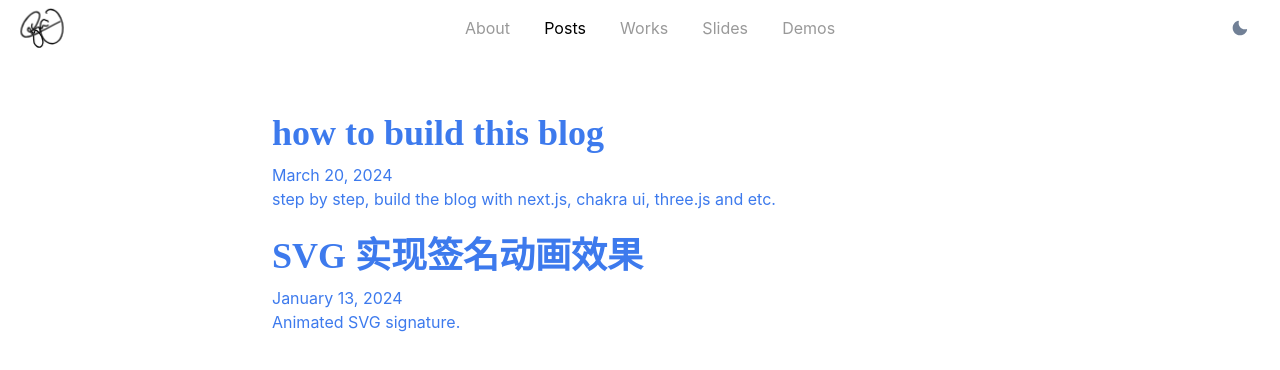
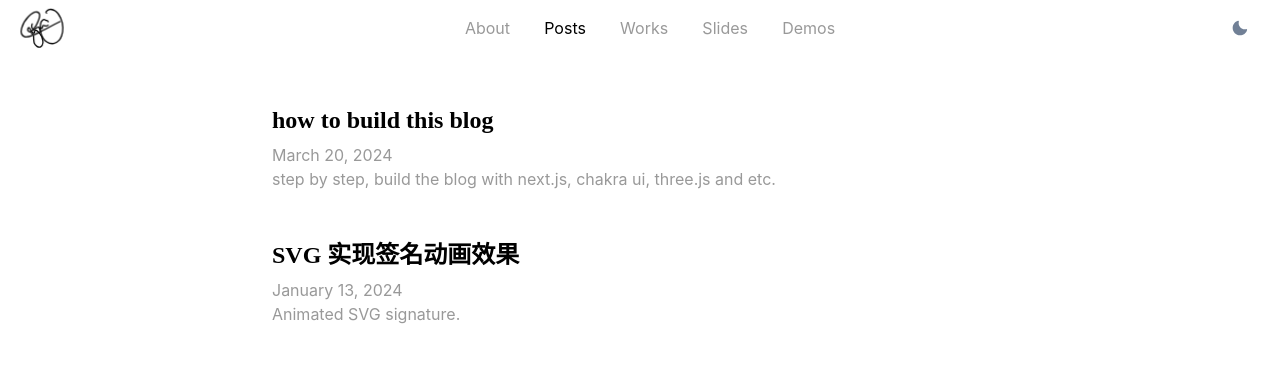
Before and after one commit to dribble-njr/njr.me, a Next.js app: page /posts in a window 1280 px wide. Shown: the top 370 px of the page. Built offline with nearby package versions, Linux system fonts and the light colour scheme.

Commit message:
style: link

```diff
--- a/components/layouts/navbar.tsx
+++ b/components/layouts/navbar.tsx
@@ -14,7 +14,7 @@ import { HamburgerIcon, MoonIcon, SunIcon } from '@chakra-ui/icons'
 import { usePathname } from 'next/navigation'
 
 const LinkItem = ({ href, path = '', target = '', children, ...props }) => {
-  const active = path === href
+  const active = path === href || path.startsWith(`${href}/`)
   const activeColor = useColorModeValue('#000', 'whiteAlpha.900')
   const inactiveColor = useColorModeValue('#999999', 'whiteAlpha.600')
 
@@ -26,6 +26,7 @@ const LinkItem = ({ href, path = '', target = '', children, ...props }) => {
       p={2}
       textDecoration="none"
       color={active ? activeColor : inactiveColor}
+      _hover={{ color: active ? 'activeColor' : '#09f' }}
       target={target}
       {...props}
     >
--- a/components/link.tsx
+++ b/components/link.tsx
@@ -34,7 +34,6 @@ const Link: FC<LinkProps> = ({ children, href, target, ...rest }) => {
       transform={isNavigating ? 'scale(1)' : ''}
       opacity={isNavigating ? 0.85 : 1}
       transition={'transform 0.2s ease-in-out, opacity 0.2s 0.4s linear'}
-      _hover={{ textDecoration: 'none' }}
     >
       {children}
     </ChakraLink>
--- a/logic/theme.ts
+++ b/logic/theme.ts
@@ -25,8 +25,11 @@ const components = {
   },
   Link: {
     baseStyle: props => ({
-      color: mode('#3d7aed', '#ff63c3')(props),
-      textUnderlineOffset: 3
+      color: mode('#000', '#ff63c3')(props),
+      _hover: {
+        color: mode('#09f', '#fff')(props),
+        textDecoration: 'none'
+      }
     })
   }
 }
--- a/pages/posts/index.tsx
+++ b/pages/posts/index.tsx
@@ -10,9 +10,12 @@ export default function Posts({ posts }: { posts: Post[] }) {
     <Box mt={8}>
       <SlideEnter>
         {posts.map(post => (
-          <Link key={post.slug} p={3} href={'/posts/' + post.slug + '/'}>
-            <Box as={'article'}>
-              <Heading mb={2}>{post.title}</Heading>
+          <Box as={'article'} key={post.slug} mt={'50px'}>
+            <Heading as={'h3'} mb={2} fontSize={24}>
+              <Link href={'/posts/' + post.slug + '/'}>{post.title}</Link>
+            </Heading>
+
+            <Box color={'#999'}>
               <Text>
                 {new Date(post.date).toLocaleDateString('en', {
                   day: 'numeric',
@@ -22,7 +25,7 @@ export default function Posts({ posts }: { posts: Post[] }) {
               </Text>
               <Text>{post.summary}</Text>
             </Box>
-          </Link>
+          </Box>
         ))}
       </SlideEnter>
     </Box>
```
